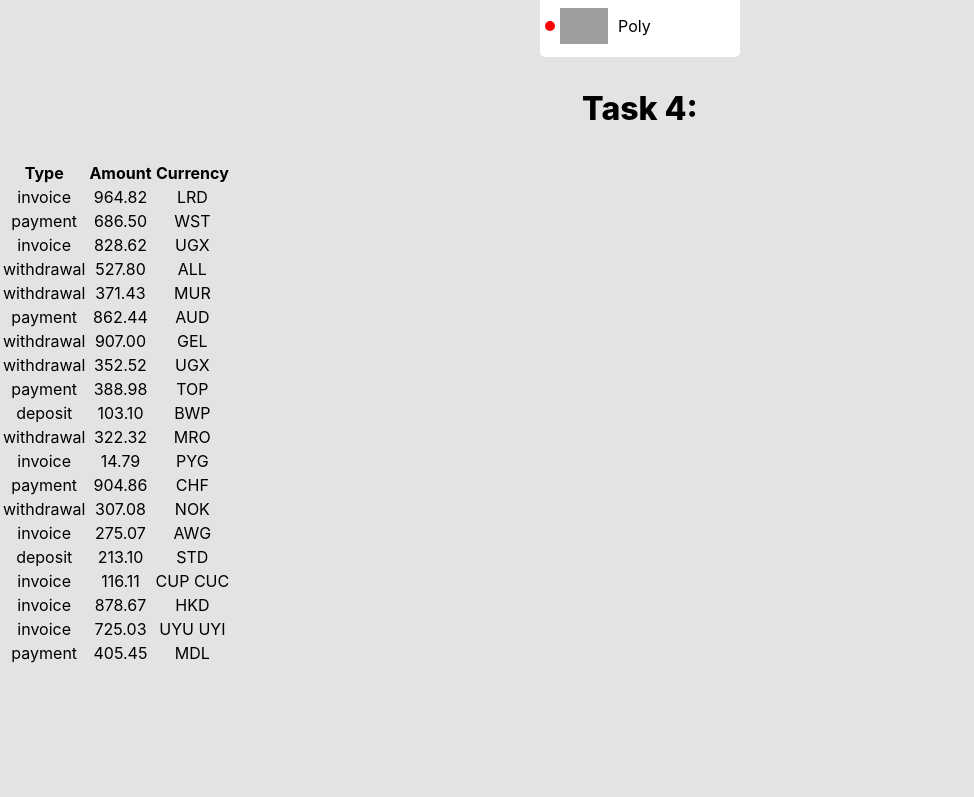
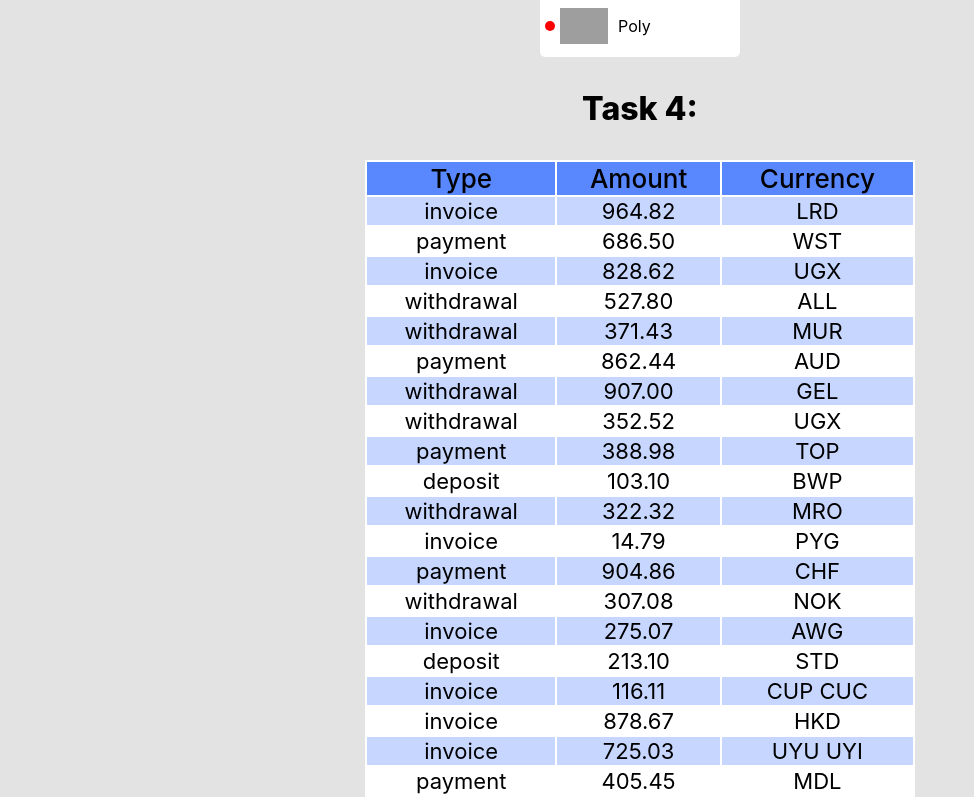
Before and after one commit to PolinaTsygankova/goit-react-hw-01-components, a React (Create React App) app: page / in a window 1280 px wide. Shown: the part 1225-2022 px from the top of the page, without its empty margins (0-974 px from the left). Before the commit the page ends 1891 px from the top, so only its background shows below. Built offline with nearby package versions, Linux system fonts and the light colour scheme; grey boxes are pictures that could not be loaded.

Commit message:
Add styles for task 4

```diff
--- a/src/components/TransactionHistory/TransactionHistory.jsx
+++ b/src/components/TransactionHistory/TransactionHistory.jsx
@@ -1,29 +1,30 @@
 import PropTypes from 'prop-types';
+import { Table, Head, THead, Td, Tr } from './TransactionHistory.styled';
 
 export function TransactionHistory({ items }) {
   return (
-    <table>
-      <thead>
+    <Table>
+      <Head>
         <tr>
-          <th>Type</th>
-          <th>Amount</th>
-          <th>Currency</th>
+          <THead>Type</THead>
+          <THead>Amount</THead>
+          <THead>Currency</THead>
         </tr>
-      </thead>
+      </Head>
 
       <tbody>
         {items.map(item => {
           const { id, type, amount, currency } = item;
           return (
-            <tr key={id}>
-              <td>{type}</td>
-              <td>{amount}</td>
-              <td>{currency}</td>
-            </tr>
+            <Tr key={id}>
+              <Td>{type}</Td>
+              <Td>{amount}</Td>
+              <Td>{currency}</Td>
+            </Tr>
           );
         })}
       </tbody>
-    </table>
+    </Table>
   );
 }
 
--- a/src/components/TransactionHistory/TransactionHistory.styled.js
+++ b/src/components/TransactionHistory/TransactionHistory.styled.js
@@ -0,0 +1,31 @@
+import styled from 'styled-components';
+
+export const Table = styled.table`
+  background-color: white;
+  width: 550px;
+  margin: 0 auto;
+`;
+
+export const Head = styled.thead`
+  background-color: rgb(88, 135, 254);
+`;
+
+export const THead = styled.th`
+  font-weight: 500;
+  font-size: 26px;
+`;
+
+export const Td = styled.td`
+  font-weight: 400;
+  font-size: 22px;
+`;
+
+export const Tr = styled.tr`
+  &:nth-child(2n + 1) {
+    background-color: rgb(198, 214, 255);
+  }
+`;
+// export const  = styled.``;
+// export const  = styled.``;
+// export const  = styled.``;
+// export const  = styled.table``;
```
